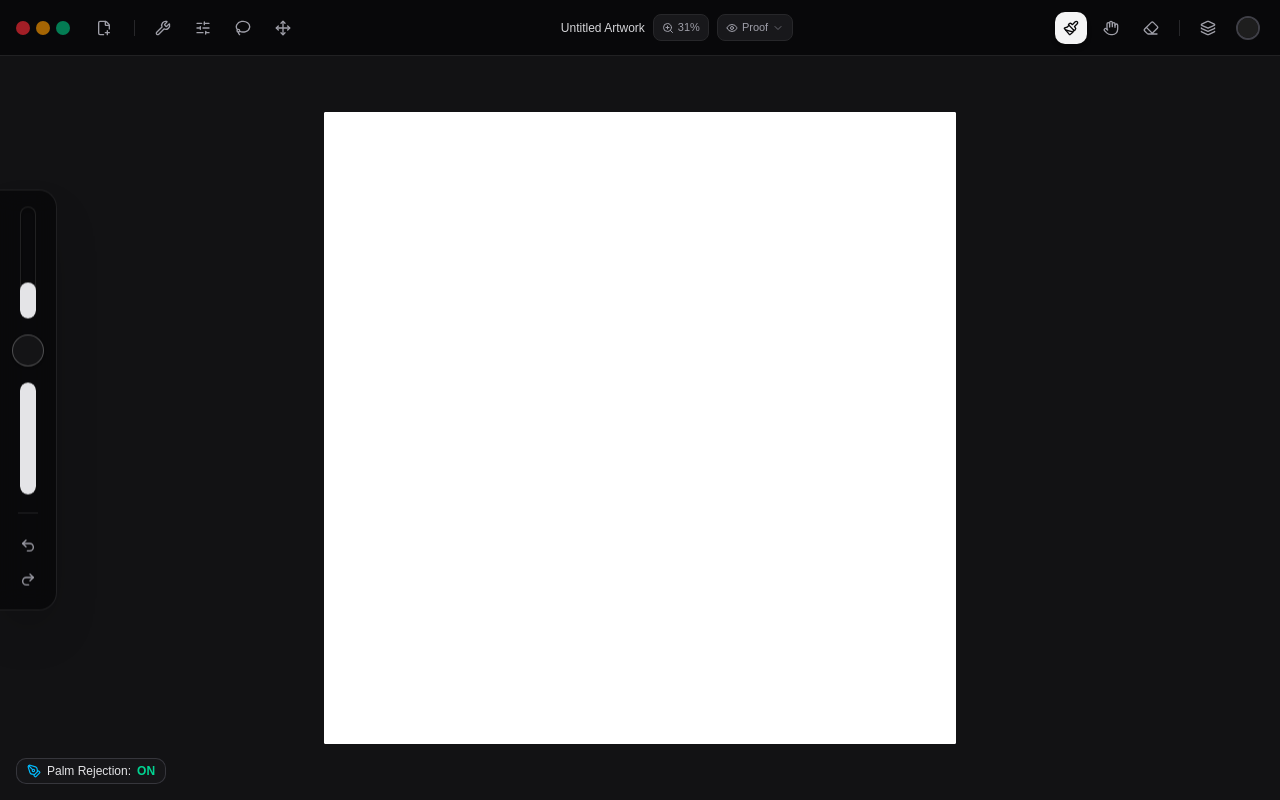
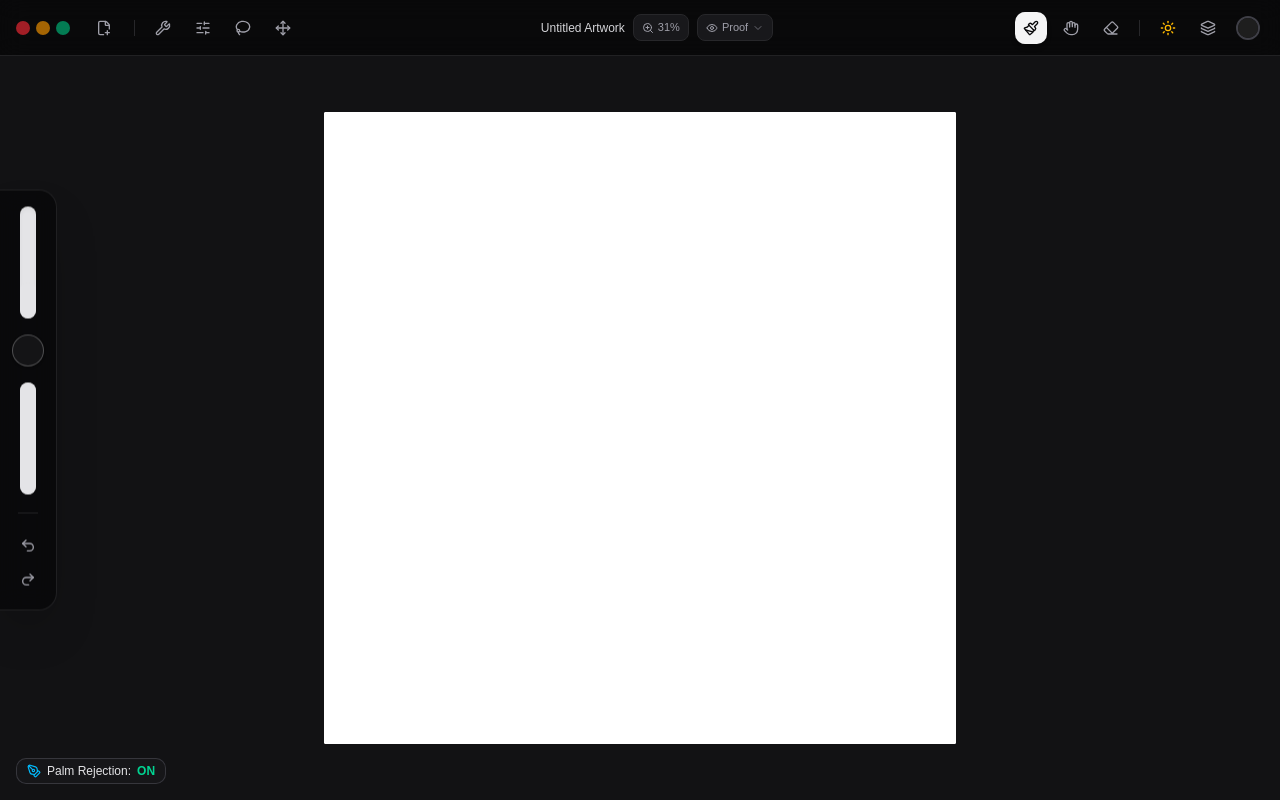
Before and after one commit to Marpuriganesh/laya_app, a React (Vite) app: page / in a window 1280 px wide. Built offline with nearby package versions, Linux system fonts and the light colour scheme.

Commit message:
feat: implement theme provider and toggle functionality with dark/light mode support

```diff
--- a/src-tauri/tauri.conf.json
+++ b/src-tauri/tauri.conf.json
@@ -14,8 +14,10 @@
       {
         "label": "main",
         "title": "Sketch Studio",
-        "width": 1280,
-        "height": 800,
+        "width": 1440,
+        "height": 900,
+        "minWidth": 960,
+        "minHeight": 640,
         "resizable": true,
         "maximized": true,
         "fullscreen": false,
--- a/src/App.tsx
+++ b/src/App.tsx
@@ -12,16 +12,17 @@ import { BrushLibraryPopover } from "@/ui/components/BrushLibraryPopover";
 import { BrushSettingsPopover } from "@/ui/components/BrushSettingsPopover";
 import { LayersPopover } from "@/ui/components/LayersPopover";
 import { DetachedWindowRoot } from "@/ui/components/DetachedWindowRoot";
+import { ThemeProvider } from "@/ui/theme/ThemeProvider";
 
 export default function App() {
   const urlParams = typeof window !== "undefined" ? new URLSearchParams(window.location.search) : null;
   const detachedPanel = urlParams?.get("detached") as DetachablePanelId | null;
 
-  if (detachedPanel) {
-    return <DetachedWindowRoot panelId={detachedPanel} />;
-  }
-
-  return <MainWindow />;
+  return (
+    <ThemeProvider defaultTheme="dark">
+      {detachedPanel ? <DetachedWindowRoot panelId={detachedPanel} /> : <MainWindow />}
+    </ThemeProvider>
+  );
 }
 
 function MainWindow() {
@@ -102,8 +103,8 @@ function MainWindow() {
 
   return (
     <div
-      className={`dark flex flex-col h-screen w-screen overflow-hidden bg-zinc-950 text-zinc-100 font-sans select-none transition-all duration-150 ${
-        isMaximized ? "rounded-none border-0" : "rounded-2xl border border-zinc-800/80 shadow-2xl"
+      className={`flex flex-col h-screen w-screen overflow-hidden bg-background text-foreground font-sans select-none transition-colors duration-150 ${
+        isMaximized ? "rounded-none border-0" : "rounded-2xl border border-border shadow-2xl"
       }`}
     >
       {/* Procreate-Style Top Navigation Bar */}
--- a/src/ui/components/CanvasViewport.tsx
+++ b/src/ui/components/CanvasViewport.tsx
@@ -768,7 +768,7 @@ export const CanvasViewport: FC<CanvasViewportProps> = ({
       onDragOver={handleDragOver}
       onDragLeave={handleDragLeave}
       onDrop={handleDrop}
-      className={`flex-1 w-full h-full relative overflow-hidden bg-[#121214] select-none touch-none ${getContainerCursorClass()}`}
+      className={`flex-1 w-full h-full relative overflow-hidden bg-zinc-200 dark:bg-[#121214] select-none touch-none ${getContainerCursorClass()}`}
     >
       {/* Hidden SVG Filter definition for 100% mathematically exact sRGB isoluminant soft proofing */}
       <svg className="absolute w-0 h-0 pointer-events-none opacity-0 overflow-hidden" aria-hidden="true">
--- a/src/ui/components/SidebarRail.tsx
+++ b/src/ui/components/SidebarRail.tsx
@@ -76,7 +76,7 @@ export const SidebarRail: FC<SidebarRailProps> = ({
       initial={{ x: -80, opacity: 0 }}
       animate={{ x: 0, opacity: 1 }}
       transition={{ type: "spring", damping: 25, stiffness: 220, delay: 0.15 }}
-      className="fixed left-0 top-1/2 -translate-y-1/2 z-20 flex flex-col items-center gap-4 py-4 px-2.5 rounded-r-2xl bg-zinc-950/90 backdrop-blur-md border-r border-y border-zinc-800/80 shadow-2xl select-none"
+      className="fixed left-0 top-1/2 -translate-y-1/2 z-20 flex flex-col items-center gap-4 py-4 px-2.5 rounded-r-2xl bg-white/90 dark:bg-zinc-950/90 backdrop-blur-md border-r border-y border-zinc-200 dark:border-zinc-800/80 shadow-2xl select-none"
     >
       {/* 1. Brush Size Vertical Capsule Slider (No circular thumb) */}
       <div className="relative flex flex-col items-center">
@@ -124,11 +124,13 @@ export const SidebarRail: FC<SidebarRailProps> = ({
           title={`Brush Size: ${brushSize}px`}
         >
           {/* Visual Track Capsule (16px wide, 100px tall) */}
-          <div className="w-4 h-full rounded-full bg-zinc-850 ring-1 ring-inset ring-white/10 relative overflow-hidden flex flex-col justify-end shadow-inner">
+          <div className="w-4 h-full rounded-full bg-zinc-200 dark:bg-zinc-850 ring-1 ring-inset ring-black/10 dark:ring-white/10 relative overflow-hidden flex flex-col justify-end shadow-inner">
             {/* Active Level Fill rising from the bottom */}
             <div
               className={`w-full rounded-full ${
-                isDraggingSize ? "bg-white shadow-[0_0_8px_rgba(255,255,255,0.5)]" : "bg-zinc-200"
+                isDraggingSize
+                  ? "bg-zinc-900 shadow-[0_0_8px_rgba(0,0,0,0.3)] dark:bg-white dark:shadow-[0_0_8px_rgba(255,255,255,0.5)]"
+                  : "bg-zinc-700 dark:bg-zinc-200"
               }`}
               style={{
                 height: `${Math.max(6, sizeRatio * 100)}%`,
@@ -144,7 +146,7 @@ export const SidebarRail: FC<SidebarRailProps> = ({
         onClick={onModifierClick}
         aria-label="Menu / Modifier Button"
         title="QuickMenu / Sub-Menu"
-        className="w-8 h-8 rounded-full bg-zinc-900/80 hover:bg-zinc-800/90 active:scale-95 border border-white/25 hover:border-white/50 transition-all shadow-sm cursor-pointer"
+        className="w-8 h-8 rounded-full bg-zinc-100 hover:bg-zinc-200 dark:bg-zinc-900/80 dark:hover:bg-zinc-800/90 active:scale-95 border border-zinc-300 dark:border-white/25 hover:border-zinc-400 dark:hover:border-white/50 transition-all shadow-sm cursor-pointer"
       />
 
       {/* 3. Brush Opacity Vertical Capsule Slider (No circular thumb) */}
@@ -193,11 +195,13 @@ export const SidebarRail: FC<SidebarRailProps> = ({
           title={`Brush Opacity: ${opacityPercentage}%`}
         >
           {/* Visual Track Capsule (16px wide, 100px tall) */}
-          <div className="w-4 h-full rounded-full bg-zinc-850 ring-1 ring-inset ring-white/10 relative overflow-hidden flex flex-col justify-end shadow-inner">
+          <div className="w-4 h-full rounded-full bg-zinc-200 dark:bg-zinc-850 ring-1 ring-inset ring-black/10 dark:ring-white/10 relative overflow-hidden flex flex-col justify-end shadow-inner">
             {/* Active Level Fill rising from the bottom */}
             <div
               className={`w-full rounded-full ${
-                isDraggingOpacity ? "bg-white shadow-[0_0_8px_rgba(255,255,255,0.5)]" : "bg-zinc-200"
+                isDraggingOpacity
+                  ? "bg-zinc-900 shadow-[0_0_8px_rgba(0,0,0,0.3)] dark:bg-white dark:shadow-[0_0_8px_rgba(255,255,255,0.5)]"
+                  : "bg-zinc-700 dark:bg-zinc-200"
               }`}
               style={{
                 height: `${Math.max(6, opacityRatio * 100)}%`,
@@ -208,7 +212,7 @@ export const SidebarRail: FC<SidebarRailProps> = ({
       </div>
 
       {/* Separator Line */}
-      <div className="w-5 h-px bg-zinc-800/80 my-0.5" />
+      <div className="w-5 h-px bg-zinc-200 dark:bg-zinc-800/80 my-0.5" />
 
       {/* 4. Undo & Redo Quick Buttons */}
       <div className="flex flex-col gap-1.5">
@@ -217,7 +221,7 @@ export const SidebarRail: FC<SidebarRailProps> = ({
           onClick={onUndo}
           aria-label="Undo"
           title="Undo (Ctrl+Z)"
-          className="p-1.5 rounded-xl text-zinc-400 hover:text-zinc-100 hover:bg-zinc-800/80 active:scale-95 transition-all"
+          className="p-1.5 rounded-xl text-zinc-600 hover:text-zinc-900 hover:bg-zinc-200 dark:text-zinc-400 dark:hover:text-zinc-100 dark:hover:bg-zinc-800/80 active:scale-95 transition-all"
         >
           <Undo2 className="w-4 h-4" />
         </button>
@@ -226,7 +230,7 @@ export const SidebarRail: FC<SidebarRailProps> = ({
           onClick={onRedo}
           aria-label="Redo"
           title="Redo (Ctrl+Shift+Z)"
-          className="p-1.5 rounded-xl text-zinc-400 hover:text-zinc-100 hover:bg-zinc-800/80 active:scale-95 transition-all"
+          className="p-1.5 rounded-xl text-zinc-600 hover:text-zinc-900 hover:bg-zinc-200 dark:text-zinc-400 dark:hover:text-zinc-100 dark:hover:bg-zinc-800/80 active:scale-95 transition-all"
         >
           <Redo2 className="w-4 h-4" />
         </button>
--- a/src/ui/components/TopNavBar.tsx
+++ b/src/ui/components/TopNavBar.tsx
@@ -16,7 +16,10 @@ import {
   X,
   Minus,
   Square,
+  Sun,
+  Moon,
 } from "lucide-react";
+import { useTheme } from "@/ui/theme/ThemeProvider";
 import type { ActiveTool, PopoverType, SoftProofMode } from "@/types/ui";
 import type { DocumentConfiguration } from "@/types/document";
 import type { DetachablePanelId } from "@/types/window";
@@ -58,6 +61,7 @@ export const TopNavBar: FC<TopNavBarProps> = ({
   onSelectSoftProofMode,
 }) => {
   const [isProofMenuOpen, setIsProofMenuOpen] = useState(false);
+  const { resolvedTheme, toggleTheme } = useTheme();
   const proofMenuRef = useRef<HTMLDivElement>(null);
   const navSwatchCanvasRef = useRef<HTMLCanvasElement>(null);
   const zoomPercent = Math.round(zoomScale * 100);
@@ -162,7 +166,7 @@ export const TopNavBar: FC<TopNavBarProps> = ({
     <header
       data-tauri-drag-region
       onDoubleClick={handleHeaderDoubleClick}
-      className="h-14 px-4 bg-zinc-950/90 backdrop-blur-md border-b border-zinc-800/80 flex items-center justify-between select-none z-30 shrink-0 cursor-default"
+      className="h-14 px-4 bg-white/90 dark:bg-zinc-950/90 backdrop-blur-md border-b border-zinc-200 dark:border-zinc-800/80 flex items-center justify-between select-none z-30 shrink-0 cursor-default"
       title="Double-click to toggle maximize • Drag to reposition"
     >
       {/* Left Control Cluster */}
@@ -203,13 +207,13 @@ export const TopNavBar: FC<TopNavBarProps> = ({
           onClick={() => onTogglePopover("newCanvas")}
           aria-label="New Canvas Document"
           title="New Canvas"
-          className="flex items-center gap-1.5 px-2.5 py-1.5 rounded-lg text-xs font-medium text-zinc-300 hover:text-white hover:bg-zinc-800 transition-colors"
+          className="flex items-center gap-1.5 px-2.5 py-1.5 rounded-lg text-xs font-medium text-zinc-700 hover:text-zinc-950 hover:bg-zinc-100 dark:text-zinc-300 dark:hover:text-white dark:hover:bg-zinc-800 transition-colors"
         >
-          <FilePlus2 className="w-4 h-4 text-zinc-400" />
+          <FilePlus2 className="w-4 h-4 text-zinc-500 dark:text-zinc-400" />
           {/* <span className="hidden md:inline">New Canvas</span> */}
         </button>
 
-        <div className="h-4 w-px bg-zinc-800 mx-1 hidden sm:block" />
+        <div className="h-4 w-px bg-zinc-200 dark:bg-zinc-800 mx-1 hidden sm:block" />
 
         <button
           type="button"
@@ -218,8 +222,8 @@ export const TopNavBar: FC<TopNavBarProps> = ({
           title="Actions"
           className={`p-2 rounded-lg transition-colors ${
             activePopover === "actions"
-              ? "bg-zinc-800 text-white"
-              : "text-zinc-400 hover:text-zinc-100 hover:bg-zinc-800/60"
+              ? "bg-zinc-200 text-zinc-900 dark:bg-zinc-800 dark:text-white"
+              : "text-zinc-600 hover:text-zinc-900 hover:bg-zinc-100 dark:text-zinc-400 dark:hover:text-zinc-100 dark:hover:bg-zinc-800/60"
           }`}
         >
           <Wrench className="w-4 h-4" />
@@ -232,8 +236,8 @@ export const TopNavBar: FC<TopNavBarProps> = ({
           title="Brush Settings & Studio"
           className={`p-2 rounded-lg transition-colors ${
             activePopover === "brushSettings"
-              ? "bg-zinc-800 text-white"
-              : "text-zinc-400 hover:text-zinc-100 hover:bg-zinc-800/60"
+              ? "bg-zinc-200 text-zinc-900 dark:bg-zinc-800 dark:text-white"
+              : "text-zinc-600 hover:text-zinc-900 hover:bg-zinc-100 dark:text-zinc-400 dark:hover:text-zinc-100 dark:hover:bg-zinc-800/60"
           }`}
         >
           <SlidersHorizontal className="w-4 h-4" />
@@ -243,7 +247,7 @@ export const TopNavBar: FC<TopNavBarProps> = ({
           type="button"
           aria-label="Selection Tool"
           title="Selection"
-          className="p-2 rounded-lg text-zinc-400 hover:text-zinc-100 hover:bg-zinc-800/60 transition-colors"
+          className="p-2 rounded-lg text-zinc-600 hover:text-zinc-900 hover:bg-zinc-100 dark:text-zinc-400 dark:hover:text-zinc-100 dark:hover:bg-zinc-800/60 transition-colors"
         >
           <Lasso className="w-4 h-4" />
         </button>
@@ -252,7 +256,7 @@ export const TopNavBar: FC<TopNavBarProps> = ({
           type="button"
           aria-label="Transform Tool"
           title="Transform"
-          className="p-2 rounded-lg text-zinc-400 hover:text-zinc-100 hover:bg-zinc-800/60 transition-colors"
+          className="p-2 rounded-lg text-zinc-600 hover:text-zinc-900 hover:bg-zinc-100 dark:text-zinc-400 dark:hover:text-zinc-100 dark:hover:bg-zinc-800/60 transition-colors"
         >
           <Move className="w-4 h-4" />
         </button>
@@ -260,7 +264,7 @@ export const TopNavBar: FC<TopNavBarProps> = ({
 
       {/* Center Document Title, Zoom, & Soft Proofing */}
       <div className="flex items-center gap-2">
-        <span className="text-xs font-medium text-zinc-300 max-w-[140px] sm:max-w-xs truncate hidden sm:inline">
+        <span className="text-xs font-medium text-zinc-700 dark:text-zinc-300 max-w-[140px] sm:max-w-xs truncate hidden sm:inline">
           {document.title}
         </span>
         <button
@@ -268,7 +272,7 @@ export const TopNavBar: FC<TopNavBarProps> = ({
           onClick={onResetZoom}
           aria-label="Reset zoom to 100%"
           title="Click to reset zoom"
-          className="flex items-center gap-1 px-2 py-1 rounded-md bg-zinc-900 border border-zinc-800 text-[11px] text-zinc-400 hover:text-zinc-200 hover:bg-zinc-800 transition-colors"
+          className="flex items-center gap-1 px-2 py-1 rounded-md bg-zinc-100 dark:bg-zinc-900 border border-zinc-200 dark:border-zinc-800 text-[11px] text-zinc-600 dark:text-zinc-400 hover:text-zinc-900 dark:hover:text-zinc-200 hover:bg-zinc-200 dark:hover:bg-zinc-800 transition-colors"
         >
           <ZoomIn className="w-3 h-3" />
           <span>{zoomPercent}%</span>
@@ -283,8 +287,8 @@ export const TopNavBar: FC<TopNavBarProps> = ({
             title="Soft Proofing / Tonal Value Check"
             className={`flex items-center gap-1 px-2 py-1 rounded-md text-[11px] font-medium transition-colors border ${
               softProofMode !== "none"
-                ? "bg-amber-500/20 text-amber-300 border-amber-500/40 shadow-xs"
-                : "bg-zinc-900 border-zinc-800 text-zinc-400 hover:text-zinc-200 hover:bg-zinc-800"
+                ? "bg-amber-500/20 text-amber-600 dark:text-amber-300 border-amber-500/40 shadow-xs"
+                : "bg-zinc-100 dark:bg-zinc-900 border-zinc-200 dark:border-zinc-800 text-zinc-600 dark:text-zinc-400 hover:text-zinc-900 dark:hover:text-zinc-200 hover:bg-zinc-200 dark:hover:bg-zinc-800"
             }`}
           >
             <Eye className="w-3 h-3" />
@@ -344,8 +348,8 @@ export const TopNavBar: FC<TopNavBarProps> = ({
           title="Brush (Paint)"
           className={`p-2 rounded-lg transition-colors relative ${
             activeTool === "brush"
-              ? "bg-zinc-100 text-zinc-950 shadow-md"
-              : "text-zinc-400 hover:text-zinc-100 hover:bg-zinc-800/60"
+              ? "bg-zinc-900 text-zinc-50 dark:bg-zinc-100 dark:text-zinc-950 shadow-md"
+              : "text-zinc-600 hover:text-zinc-900 hover:bg-zinc-200 dark:text-zinc-400 dark:hover:text-zinc-100 dark:hover:bg-zinc-800/60"
           }`}
         >
           <Paintbrush className="w-4 h-4" />
@@ -359,8 +363,8 @@ export const TopNavBar: FC<TopNavBarProps> = ({
           title="Smudge"
           className={`p-2 rounded-lg transition-colors ${
             activeTool === "smudge"
-              ? "bg-zinc-100 text-zinc-950 shadow-md"
-              : "text-zinc-400 hover:text-zinc-100 hover:bg-zinc-800/60"
+              ? "bg-zinc-900 text-zinc-50 dark:bg-zinc-100 dark:text-zinc-950 shadow-md"
+              : "text-zinc-600 hover:text-zinc-900 hover:bg-zinc-200 dark:text-zinc-400 dark:hover:text-zinc-100 dark:hover:bg-zinc-800/60"
           }`}
         >
           <Hand className="w-4 h-4" />
@@ -374,14 +378,29 @@ export const TopNavBar: FC<TopNavBarProps> = ({
           title="Eraser"
           className={`p-2 rounded-lg transition-colors ${
             activeTool === "eraser"
-              ? "bg-zinc-100 text-zinc-950 shadow-md"
-              : "text-zinc-400 hover:text-zinc-100 hover:bg-zinc-800/60"
+              ? "bg-zinc-900 text-zinc-50 dark:bg-zinc-100 dark:text-zinc-950 shadow-md"
+              : "text-zinc-600 hover:text-zinc-900 hover:bg-zinc-200 dark:text-zinc-400 dark:hover:text-zinc-100 dark:hover:bg-zinc-800/60"
           }`}
         >
           <Eraser className="w-4 h-4" />
         </button>
 
-        <div className="h-4 w-px bg-zinc-800 mx-1" />
+        <div className="h-4 w-px bg-zinc-200 dark:bg-zinc-800 mx-1" />
+
+        {/* Theme Toggle (Light / Dark Mode) */}
+        <button
+          type="button"
+          onClick={toggleTheme}
+          aria-label={resolvedTheme === "dark" ? "Switch to Light Mode" : "Switch to Dark Mode"}
+          title={resolvedTheme === "dark" ? "Switch to Light Mode" : "Switch to Dark Mode"}
+          className="p-2 rounded-lg text-zinc-600 hover:text-zinc-900 hover:bg-zinc-200 dark:text-zinc-400 dark:hover:text-zinc-100 dark:hover:bg-zinc-800/60 transition-colors"
+        >
+          {resolvedTheme === "dark" ? (
+            <Sun className="w-4 h-4 text-amber-400" />
+          ) : (
+            <Moon className="w-4 h-4 text-sky-500" />
+          )}
+        </button>
 
         {/* Layers */}
         <button
@@ -391,8 +410,8 @@ export const TopNavBar: FC<TopNavBarProps> = ({
           title={detachedPanels?.layers ? "Layers (Detached - click to focus)" : "Layers"}
           className={`p-2 rounded-lg transition-colors relative ${
             activePopover === "layers"
-              ? "bg-zinc-800 text-zinc-100 shadow-sm"
-              : "text-zinc-400 hover:text-zinc-100 hover:bg-zinc-800/60"
+              ? "bg-zinc-200 text-zinc-900 dark:bg-zinc-800 dark:text-zinc-100 shadow-sm"
+              : "text-zinc-600 hover:text-zinc-900 hover:bg-zinc-200 dark:text-zinc-400 dark:hover:text-zinc-100 dark:hover:bg-zinc-800/60"
           }`}
         >
           <Layers className="w-4 h-4" />
--- /dev/null
+++ b/src/ui/theme/ThemeProvider.tsx
@@ -0,0 +1,98 @@
+import { createContext, useContext, useEffect, useState, type FC, type ReactNode } from "react";
+import { resolveTheme, getNextTheme, isValidTheme, type Theme } from "./theme_utils";
+
+export type { Theme };
+
+export interface ThemeProviderProps {
+  children: ReactNode;
+  defaultTheme?: Theme;
+  storageKey?: string;
+}
+
+export interface ThemeProviderState {
+  theme: Theme;
+  resolvedTheme: "dark" | "light";
+  setTheme: (theme: Theme) => void;
+  toggleTheme: () => void;
+}
+
+const initialState: ThemeProviderState = {
+  theme: "dark",
+  resolvedTheme: "dark",
+  setTheme: () => null,
+  toggleTheme: () => null,
+};
+
+const ThemeProviderContext = createContext<ThemeProviderState>(initialState);
+
+export const ThemeProvider: FC<ThemeProviderProps> = ({
+  children,
+  defaultTheme = "dark",
+  storageKey = "sketch-app-theme",
+}) => {
+  const [theme, setThemeState] = useState<Theme>(() => {
+    if (typeof window !== "undefined") {
+      try {
+        const stored = localStorage.getItem(storageKey);
+        if (isValidTheme(stored)) {
+          return stored;
+        }
+      } catch {
+        // localStorage might be unavailable or restricted
+      }
+    }
+    return defaultTheme;
+  });
+
+  const [resolvedTheme, setResolvedTheme] = useState<"dark" | "light">("dark");
+
+  useEffect(() => {
+    if (typeof window === "undefined") return;
+
+    const root = window.document.documentElement;
+    root.classList.remove("light", "dark");
+
+    const isSystemDark = window.matchMedia?.("(prefers-color-scheme: dark)")?.matches ?? true;
+    const active = resolveTheme(theme, isSystemDark);
+
+    root.classList.add(active);
+    setResolvedTheme(active);
+  }, [theme]);
+
+  const setTheme = (newTheme: Theme) => {
+    try {
+      if (typeof window !== "undefined") {
+        localStorage.setItem(storageKey, newTheme);
+      }
+    } catch {
+      // Ignore storage errors
+    }
+    setThemeState(newTheme);
+  };
+
+  const toggleTheme = () => {
+    const nextTheme: Theme = getNextTheme(resolvedTheme);
+    setTheme(nextTheme);
+  };
+
+  return (
+    <ThemeProviderContext.Provider
+      value={{
+        theme,
+        resolvedTheme,
+        setTheme,
+        toggleTheme,
+      }}
+    >
+      {children}
+    </ThemeProviderContext.Provider>
+  );
+};
+
+export const useTheme = (): ThemeProviderState => {
+  const context = useContext(ThemeProviderContext);
+  if (!context) {
+    throw new Error("useTheme must be used within a ThemeProvider");
+  }
+  return context;
+};
--- /dev/null
+++ b/src/ui/theme/theme_utils.ts
@@ -0,0 +1,30 @@
+export type Theme = "dark" | "light" | "system";
+
+/**
+ * Resolves the effective theme mode ("dark" or "light") given a preference and system state.
+ */
+export function resolveTheme(
+  theme: Theme,
+  isSystemDark: boolean
+): "dark" | "light" {
+  if (theme === "system") {
+    return isSystemDark ? "dark" : "light";
+  }
+  return theme;
+}
+
+/**
+ * Returns the toggled theme (alternating between "dark" and "light").
+ */
+export function getNextTheme(
+  current: "dark" | "light"
+): "dark" | "light" {
+  return current === "dark" ? "light" : "dark";
+}
+
+/**
+ * Validates whether a stored string is a valid Theme value.
+ */
+export function isValidTheme(val: unknown): val is Theme {
+  return val === "dark" || val === "light" || val === "system";
+}
```
Also changed, not shown: 1 other file (tests, documents, lock files or other folders).
